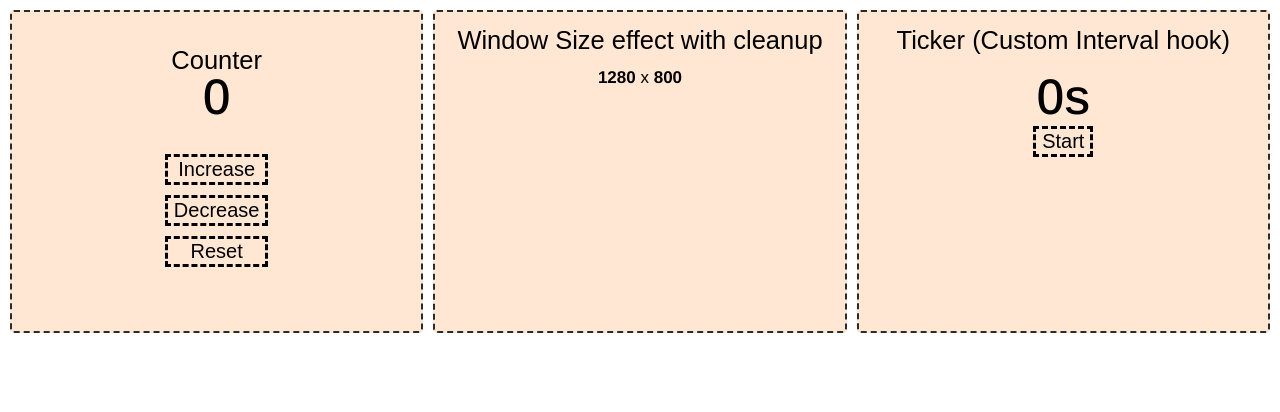
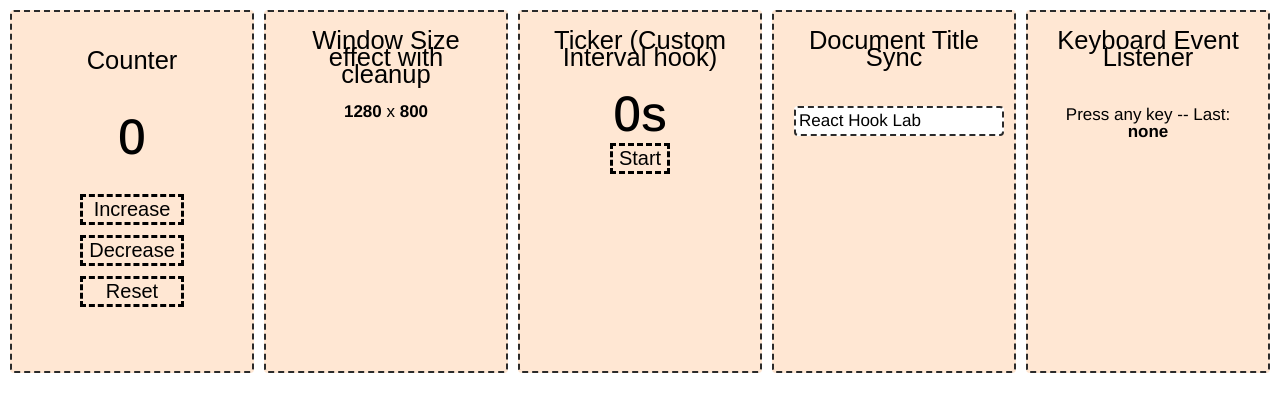
Before and after one commit to Sidddev15/React-hook-lab, a React (Vite) app: page / in a window 1280 px wide. Shown: the top 412 px of the page. Built offline with nearby package versions, Linux system fonts and the light colour scheme; a web font is replaced by a local one.

Commit message:
feat: add document title sync component with effect deps, add keyboard listener with cleanup on unmount

```diff
--- a/src/App.tsx
+++ b/src/App.tsx
@@ -1,5 +1,7 @@
 import "./App.css";
 import Counter from "./components/Counter";
+import DocTitle from "./components/Doctitle";
+import KeyPressListener from "./components/KeypressListener";
 import Ticker from "./components/Ticker";
 import WindowSize from "./components/windowSize";
 
@@ -8,7 +10,7 @@ function App() {
 		<div
 			style={{
 				display: "flex",
-				flexWrap: "nowrap",
+				// flexWrap: "nowrap",
 				gap: "10px",
 				padding: "10px",
 			}}
@@ -22,6 +24,12 @@ function App() {
 			<div style={{ flex: "1 1 33.33%", maxWidth: "33.33%" }}>
 				<Ticker />
 			</div>
+			<div style={{ flex: "1 1 33.33%", maxWidth: "33.33%" }}>
+				<DocTitle />
+			</div>
+			<div style={{ flex: "1 1 33.33%", maxWidth: "33.33%" }}>
+				<KeyPressListener />
+			</div>
 		</div>
 	);
 }
--- /dev/null
+++ b/src/components/Doctitle.tsx
@@ -0,0 +1,17 @@
+import { useEffect, useState } from "react";
+
+export default function DocTitle() {
+  const [title, setTitle] = useState("React Hook Lab");
+
+  useEffect(() => {
+    document.title = title;
+    //cleanup not needed here just overwrite on each render
+  }, [title]);
+
+  return (
+    <section style={{ height: "100%", width: "auto", padding: "20px"}}>
+      <h2 style={{paddingBottom: '40px'}}>Document Title Sync</h2>
+      <input type="text" value={title} onChange={(e) => setTitle(e.target.value)} />
+    </section>
+  )
+}
--- /dev/null
+++ b/src/components/KeypressListener.tsx
@@ -0,0 +1,23 @@
+import { useEffect, useState } from "react";
+
+export default function KeyPressListener() {
+  const [lastKey, setLastKey] = useState<string>("");
+
+  useEffect(() => {
+    const onKey = (e: KeyboardEvent) => {
+      setLastKey(e.key);
+    };
+    window.addEventListener("keypress", onKey);
+
+    return () => {
+      window.removeEventListener("keypress", onKey);
+    }
+  }, []);
+
+  return (
+    <section style={{ height: "100%", width: "auto", padding: "20px"}}>
+      <h2>Keyboard Event Listener</h2>
+      <p>Press any key -- Last: <strong>{lastKey || "none"}</strong> </p>
+    </section>
+  );
+}
--- a/src/index.css
+++ b/src/index.css
@@ -20,7 +20,7 @@ h5,
 h6 {
   font-family: "Special Gothic", sans-serif;
   margin: 0;
-  padding: 0;
+  padding-bottom: 40px;
   font-weight: 500;
 }
 
@@ -38,8 +38,8 @@ input {
 input {
   border: 2px dashed #2b2b2b;
   border-radius: 4px;
-  width: auto;
-  height: 100%;
+  width: 100%;
+  height: auto;
   padding: 3px;
 }
 
```
